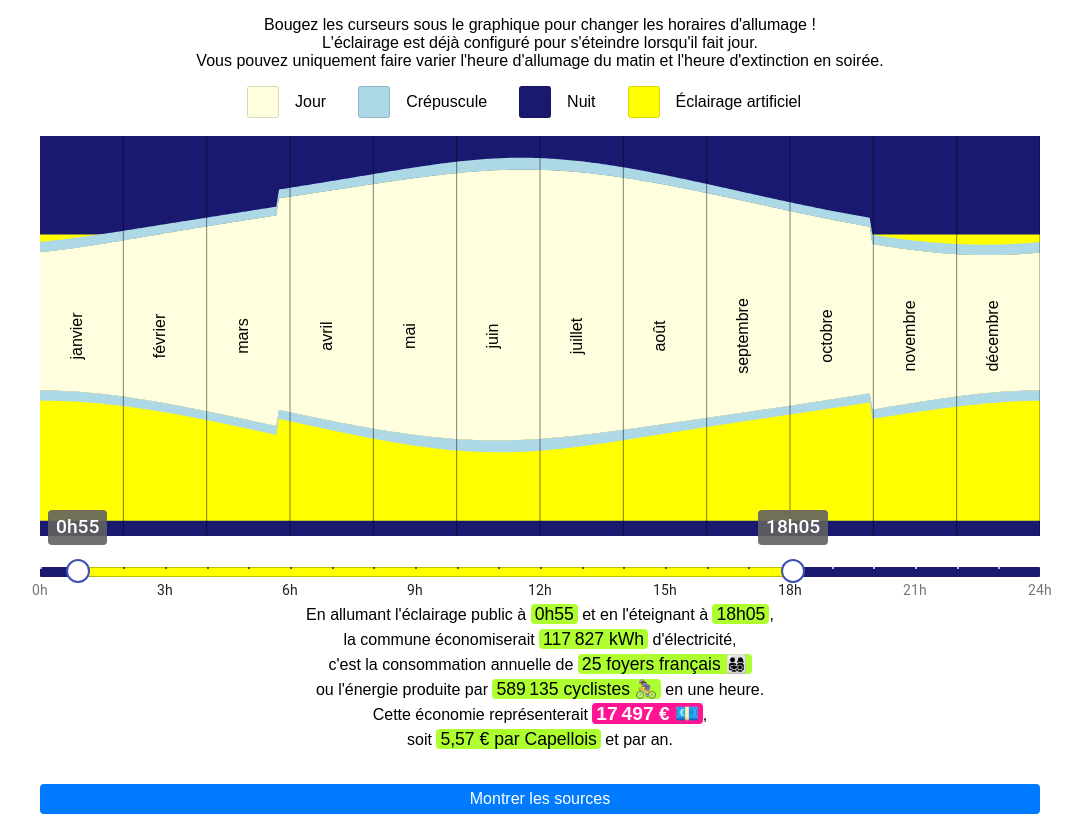
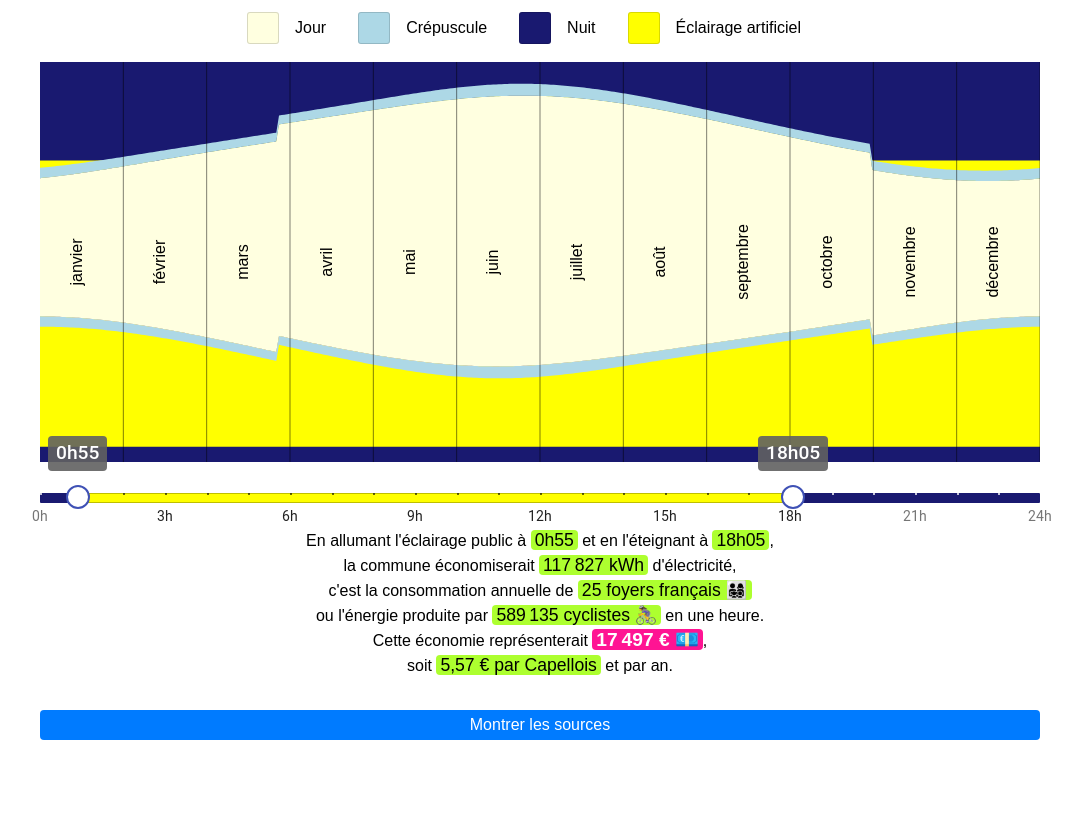
Before and after one commit to nop00/sunset, a React (Vite) app: page / in a window 1280 px wide. Shown: the whole page, without its empty margins (100-1182 px from the left). After the commit the page ends 800 px from the top, so only its background shows below. Built offline with nearby package versions, Linux system fonts and the light colour scheme.

Commit message:
Suppression de la consigne

```diff
--- a/src/App.tsx
+++ b/src/App.tsx
@@ -37,11 +37,6 @@ const EphemerisContainer = styled.div`
   height: 50vh;
 `;
 
-const Order = styled.div`
-  text-align: center;
-  margin: 1em 0;
-`;
-
 export default () => {
   const dataWithSavings = map(data, day => {
     const curDay = new Date(day.date);
@@ -71,14 +66,6 @@ export default () => {
   return (
     <Centerer>
       <GlobalStyle />
-      <Order>
-        Bougez les curseurs sous le graphique pour changer les horaires
-        d'allumage !<br />
-        L'éclairage est déjà configuré pour s'éteindre lorsqu'il fait jour.
-        <br />
-        Vous pouvez uniquement faire varier l'heure d'allumage du matin et
-        l'heure d'extinction en soirée.
-      </Order>
       <Legend />
       <br />
       <EphemerisContainer>
```
